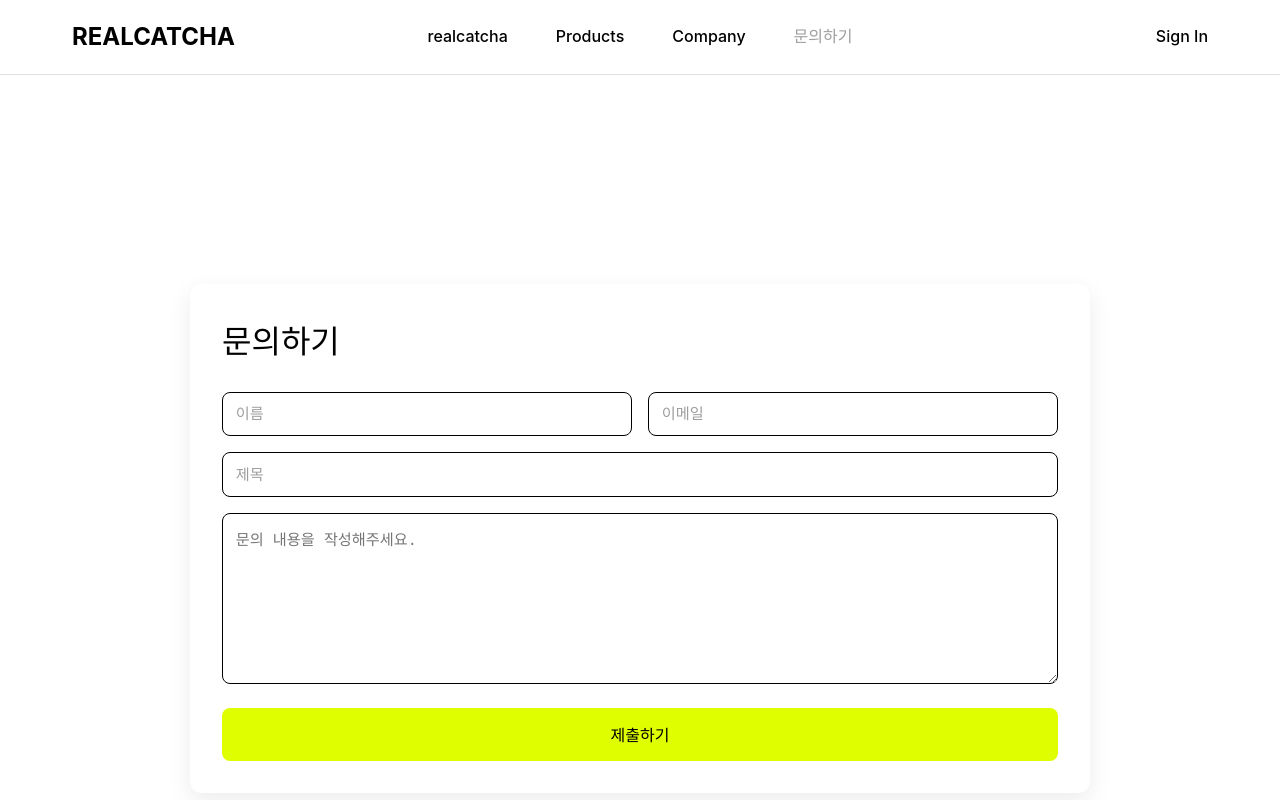
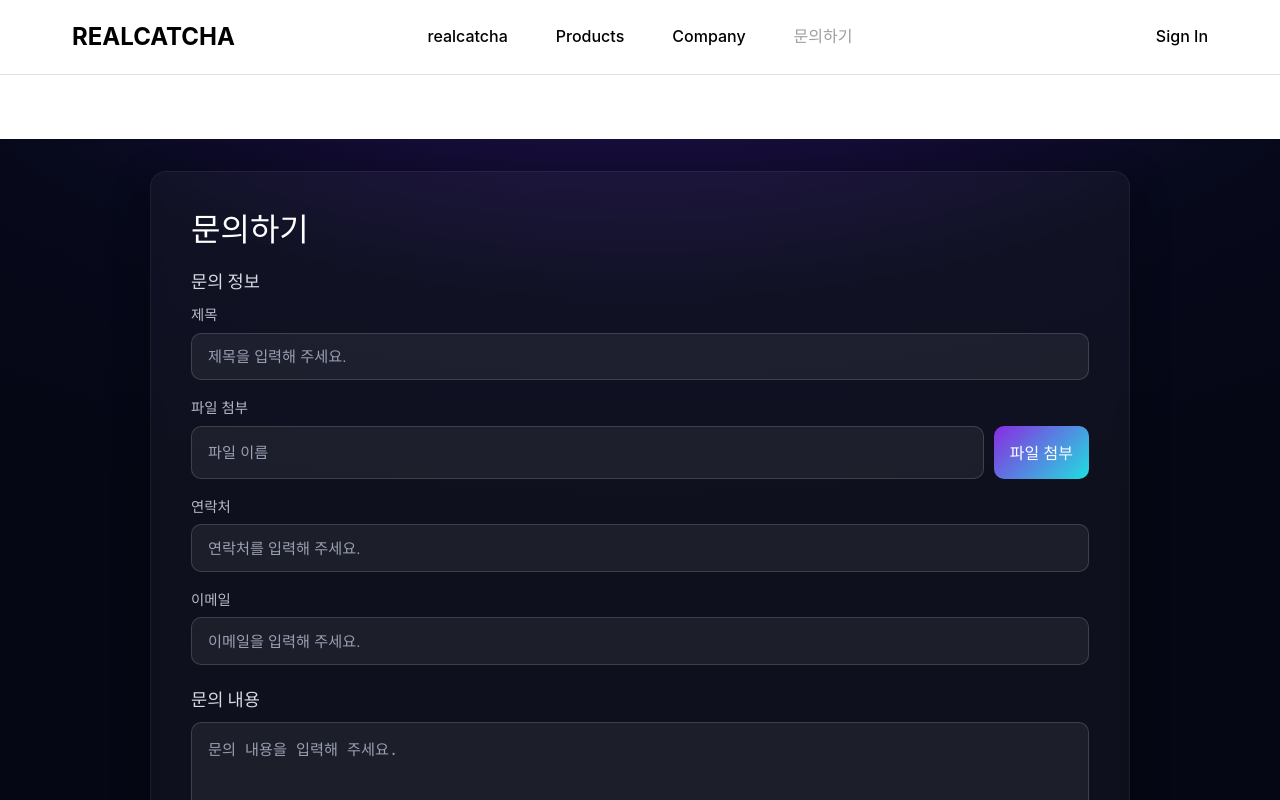
Before and after one commit to Find-Your-Humanity/website, a React (Vite) app: page /contact in a window 1280 px wide. Shown: the top 800 px of the page. Built offline with nearby package versions, Linux system fonts and the light colour scheme.

Commit message:
feat(contact): add file upload, contact field and dark gradient UI like reference

```diff
--- a/src/pages/ContactPage.jsx
+++ b/src/pages/ContactPage.jsx
@@ -1,8 +1,12 @@
-import React, { useState } from 'react';
+import React, { useRef, useState } from 'react';
+import { useNavigate } from 'react-router-dom';
 import '../styles/pages/ContactPage.css';
 
 const ContactPage = () => {
-  const [form, setForm] = useState({ name: '', email: '', subject: '', message: '' });
+  const fileInputRef = useRef(null);
+  const navigate = useNavigate();
+  const [form, setForm] = useState({ subject: '', contact: '', email: '', message: '' });
+  const [attachedFile, setAttachedFile] = useState(null);
   const [status, setStatus] = useState('idle'); // idle | submitting | success | error
   const [error, setError] = useState('');
 
@@ -11,12 +15,18 @@ const ContactPage = () => {
     setForm((prev) => ({ ...prev, [name]: value }));
   };
 
+  const handleChooseFile = () => fileInputRef.current?.click();
+
+  const handleFileChange = (e) => {
+    const file = e.target.files?.[0];
+    setAttachedFile(file || null);
+  };
+
   const handleSubmit = async (e) => {
     e.preventDefault();
     setError('');
 
-    // 간단 검증
-    if (!form.name || !form.email || !form.subject || !form.message) {
+    if (!form.subject || !form.contact || !form.email || !form.message) {
       setError('모든 필드를 입력해주세요.');
       return;
     }
@@ -27,10 +37,12 @@ const ContactPage = () => {
 
     try {
       setStatus('submitting');
-      // 현재는 백엔드 없이 제출 성공 처리
+      // 실제 전송은 백엔드 연동 시 multipart/form-data 사용
+      // 데모: 600ms 후 성공 처리
       await new Promise((r) => setTimeout(r, 600));
       setStatus('success');
-      setForm({ name: '', email: '', subject: '', message: '' });
+      setForm({ subject: '', contact: '', email: '', message: '' });
+      setAttachedFile(null);
     } catch (e) {
       setStatus('error');
       setError('제출 중 오류가 발생했습니다.');
@@ -43,26 +55,61 @@ const ContactPage = () => {
         <div className="contact-form">
           <h1 className="contact-title">문의하기</h1>
 
+          <section className="section">
+            <h2 className="section-title">문의 정보</h2>
             {status === 'success' && (
               <div className="success-message">문의가 접수되었습니다. 빠르게 답변드리겠습니다.</div>
             )}
             {error && <div className="error-message">{error}</div>}
 
             <form onSubmit={handleSubmit} noValidate>
-            <div className="form-group two-col">
+              <div className="form-group">
+                <label className="label">제목</label>
                 <input
                   type="text"
-                name="name"
-                placeholder="이름"
+                  name="subject"
+                  placeholder="제목을 입력해 주세요."
                   className="form-input"
-                value={form.name}
+                  value={form.subject}
                   onChange={handleChange}
                   required
                 />
+              </div>
+
+              <div className="form-group file-row">
+                <label className="label">파일 첨부</label>
+                <div className="file-inputs">
+                  <input
+                    type="text"
+                    className="form-input file-name"
+                    placeholder="파일 이름"
+                    value={attachedFile ? attachedFile.name : ''}
+                    readOnly
+                  />
+                  <input ref={fileInputRef} type="file" onChange={handleFileChange} hidden />
+                  <button type="button" className="file-button" onClick={handleChooseFile}>파일 첨부</button>
+                </div>
+              </div>
+
+              <div className="form-group">
+                <label className="label">연락처</label>
+                <input
+                  type="tel"
+                  name="contact"
+                  placeholder="연락처를 입력해 주세요."
+                  className="form-input"
+                  value={form.contact}
+                  onChange={handleChange}
+                  required
+                />
+              </div>
+
+              <div className="form-group">
+                <label className="label">이메일</label>
                 <input
                   type="email"
                   name="email"
-                placeholder="이메일"
+                  placeholder="이메일을 입력해 주세요."
                   className="form-input"
                   value={form.email}
                   onChange={handleChange}
@@ -70,34 +117,27 @@ const ContactPage = () => {
                 />
               </div>
 
-            <div className="form-group">
-              <input
-                type="text"
-                name="subject"
-                placeholder="제목"
-                className="form-input"
-                value={form.subject}
-                onChange={handleChange}
-                required
-              />
-            </div>
-
+              <h2 className="section-title" style={{ marginTop: '1.5rem' }}>문의 내용</h2>
               <div className="form-group">
                 <textarea
                   name="message"
-                placeholder="문의 내용을 작성해주세요."
+                  placeholder="문의 내용을 입력해 주세요."
                   className="form-textarea"
-                rows={8}
+                  rows={10}
                   value={form.message}
                   onChange={handleChange}
                   required
                 />
               </div>
 
-            <button type="submit" className="contact-button" disabled={status === 'submitting'}>
-              {status === 'submitting' ? '제출 중...' : '제출하기'}
+              <div className="actions">
+                <button type="button" className="secondary-button" onClick={() => navigate(-1)}>이전</button>
+                <button type="submit" className="primary-button" disabled={status === 'submitting'}>
+                  {status === 'submitting' ? '제출 중...' : '문의하기'}
                 </button>
+              </div>
             </form>
+          </section>
         </div>
       </div>
     </div>
--- a/src/styles/pages/ContactPage.css
+++ b/src/styles/pages/ContactPage.css
@@ -1,13 +1,22 @@
-.contact-page { min-height: 100vh; background: #ffffff; display: flex; align-items: center; justify-content: center; padding: 2rem; }
-.contact-container { width: 100%; max-width: 900px; background: #fff; border-radius: 12px; box-shadow: 0 8px 24px rgba(0,0,0,0.08); overflow: hidden; }
-.contact-form { padding: 2rem; }
-.contact-title { font-size: 2rem; font-weight: 700; margin-bottom: 1.5rem; color: #000; }
+/* 배경: 그라데이션 어두운 톤 */
+.contact-page { min-height: 100vh; background: radial-gradient(1200px 600px at 50% -200px, #2a1260 0%, #07091c 60%, #050714 100%); display: flex; align-items: center; justify-content: center; padding: 2rem; }
+.contact-container { width: 100%; max-width: 980px; background: rgba(255,255,255,0.04); border: 1px solid rgba(255,255,255,0.06); backdrop-filter: blur(6px); border-radius: 16px; box-shadow: 0 12px 36px rgba(0,0,0,0.35); overflow: hidden; }
+.contact-form { padding: 2rem 2.5rem; }
+.contact-title { font-size: 2rem; font-weight: 800; margin-bottom: 1rem; color: #fff; }
+.section-title { font-size: 1.1rem; font-weight: 700; color: #d9d9e3; margin: 1rem 0 .6rem; }
+.label { display: block; font-size: .9rem; color: #b9b9c9; margin-bottom: .4rem; }
 .form-group { margin-bottom: 1rem; }
-.two-col { display: grid; grid-template-columns: 1fr 1fr; gap: 1rem; }
-.form-input, .form-textarea { width: 100%; border: 1px solid #000; border-radius: 8px; padding: .8rem; font-size: .95rem; background: #fff; color: #000; }
-.form-input:focus, .form-textarea:focus { outline: none; border-color: #DFFF00; }
-.contact-button { width: 100%; padding: .9rem; background: #DFFF00; color: #000; border: none; border-radius: 8px; font-weight: 700; cursor: pointer; }
-.contact-button:hover { transform: translateY(-2px); box-shadow: 0 4px 12px rgba(223,255,0,.3); }
-.error-message { background:#fee; color:#c33; padding:10px; border-radius:4px; margin-bottom:10px; border:1px solid #fcc; text-align:center; }
-.success-message { background:#eefbea; color:#1e7e34; padding:10px; border-radius:4px; margin-bottom:10px; border:1px solid #c8e6c9; text-align:center; }
-@media (max-width: 768px){ .two-col{ grid-template-columns:1fr; } }
+.file-row .file-inputs { display: grid; grid-template-columns: 1fr auto; gap: .6rem; }
+.form-input, .form-textarea { width: 100%; border: 1px solid rgba(255,255,255,0.15); border-radius: 10px; padding: .9rem 1rem; font-size: .95rem; background: rgba(255,255,255,0.06); color: #fff; }
+.form-input::placeholder, .form-textarea::placeholder { color: #9aa0b3; }
+.form-input:focus, .form-textarea:focus { outline: none; border-color: #a98bff; box-shadow: 0 0 0 3px rgba(169,139,255,0.15); }
+.file-button { padding: .9rem 1rem; background: linear-gradient(135deg,#8a2be2,#20dfdf); color: #fff; border: none; border-radius: 10px; cursor: pointer; }
+.file-button:hover { opacity: .95; }
+.file-name { background: rgba(255,255,255,0.06); color: #dfe3ef; }
+.actions { display: flex; justify-content: center; gap: 1rem; margin-top: 1.2rem; }
+.secondary-button { background: rgba(255,255,255,0.06); color: #dfe3ef; border: 1px solid rgba(255,255,255,0.15); border-radius: 10px; padding: .9rem 1.5rem; cursor: pointer; }
+.primary-button { background: linear-gradient(135deg,#8a2be2,#20dfdf); color: #fff; border: none; border-radius: 10px; padding: .9rem 1.5rem; font-weight: 700; cursor: pointer; }
+.primary-button:hover { opacity: .95; }
+.error-message { background: rgba(255,0,0,0.1); color: #ffb3b3; padding:10px; border-radius:8px; margin-bottom:10px; border:1px solid rgba(255,0,0,0.2); text-align:center; }
+.success-message { background: rgba(0,180,0,0.1); color:#b9f6ca; padding:10px; border-radius:8px; margin-bottom:10px; border:1px solid rgba(0,180,0,0.2); text-align:center; }
+@media (max-width: 768px){ .file-row .file-inputs{ grid-template-columns:1fr; } }
```
Also changed, not shown: public/team-member-2.jpg. Lines whose indentation alone changed are shown as unchanged.
